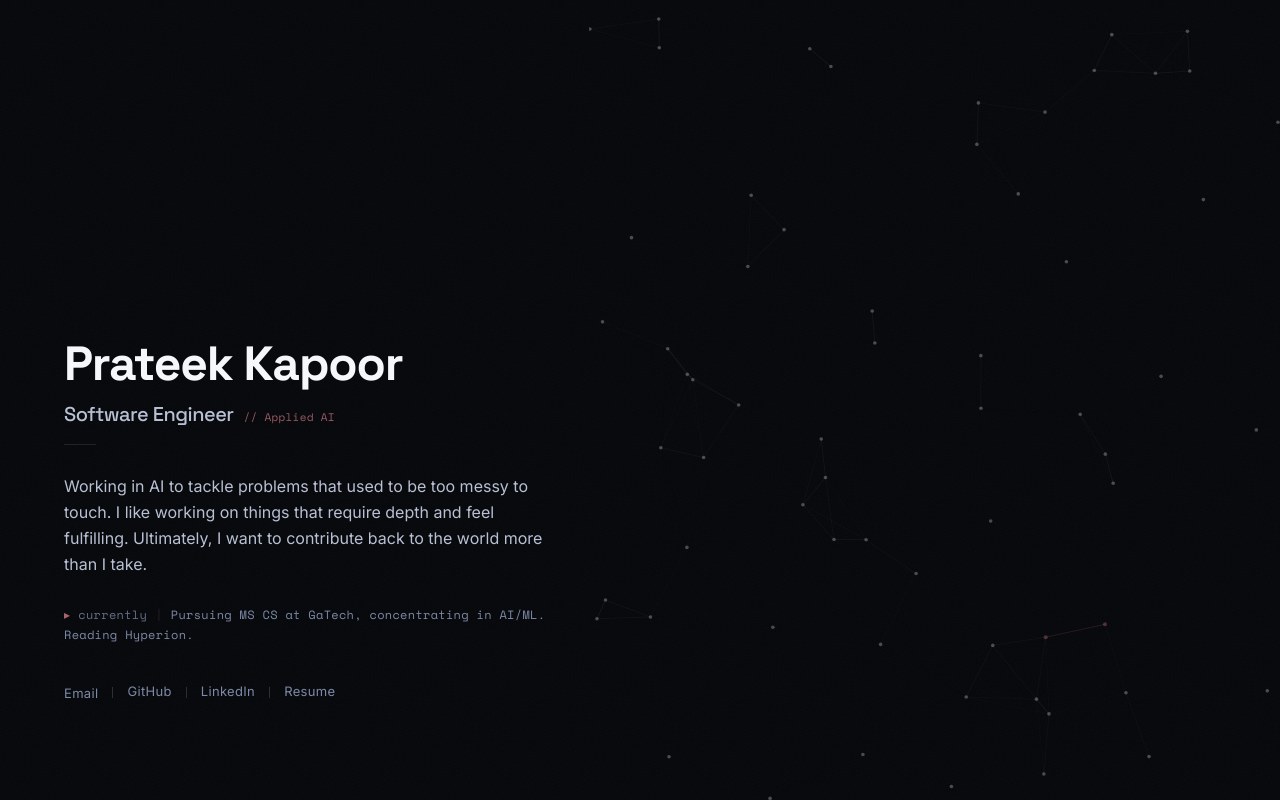
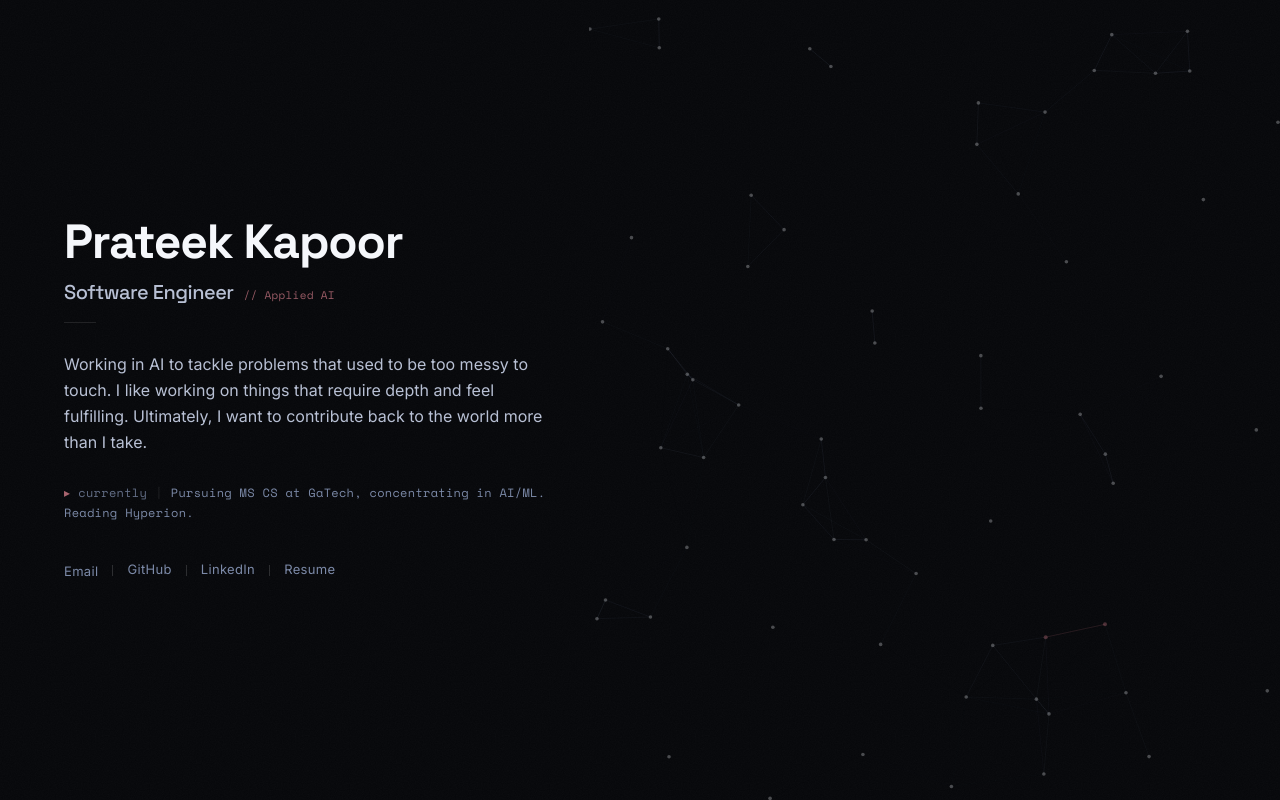
Before and after one commit to Teekyy/prateekkapoor.dev, a React (Vite) app: page / in a window 1280 px wide. Built offline with nearby package versions, Linux system fonts and the light colour scheme.

Commit message:
move bio to center

```diff
--- a/src/App.tsx
+++ b/src/App.tsx
@@ -13,7 +13,7 @@ export default function App() {
         <GraphCanvas />
       </div>
 
-      <div className="relative z-20 flex min-h-screen items-end pointer-events-none p-10 pb-14 md:p-16 md:pb-24">
+      <div className="relative z-20 flex min-h-screen items-center pointer-events-none p-10 md:p-16">
         <div className="pointer-events-auto w-full max-w-[520px] 2xl:max-w-[640px]">
           <NameHeading name="Prateek Kapoor" title="Software Engineer" tag="Applied AI" />
 
```
